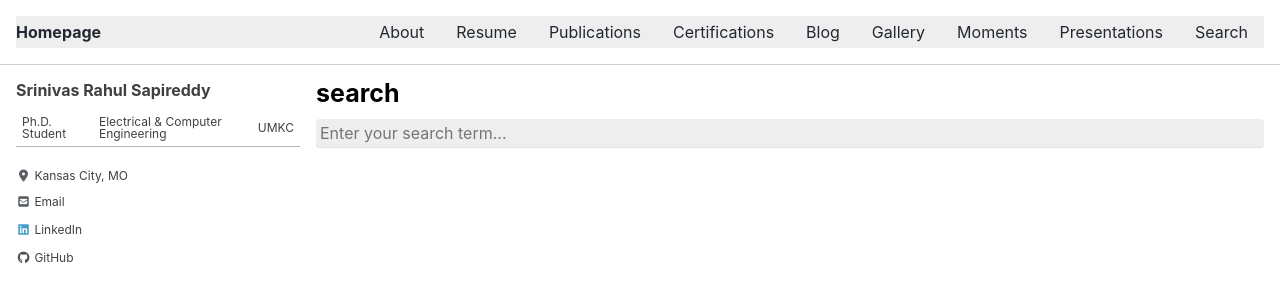
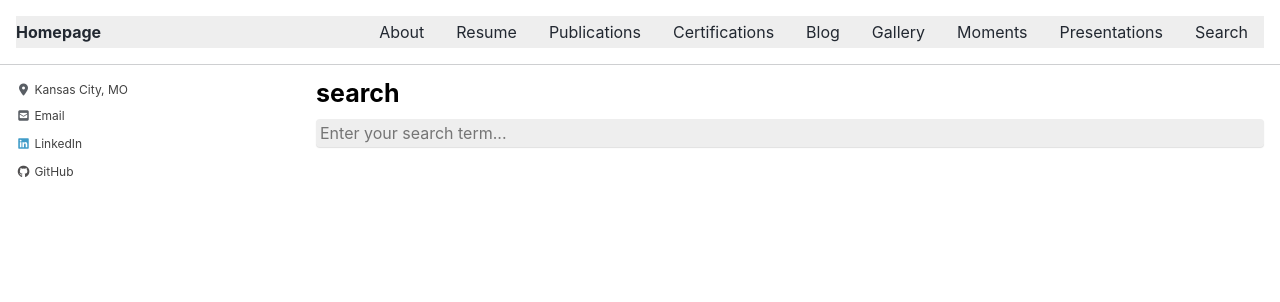
Before and after one commit to srsapireddy/srsapireddy.github.io, a Jekyll site: the page built from _pages/search.md, in a window 1280 px wide and 900 px high. Shown: the top 302 px of the window. Built offline with Jekyll 4.4.1, drawn with Linux system fonts in a browser that asks for light colours; cached includes are drawn as plain includes; nearby versions of some CDN libraries.

Commit message:
Update _config.yml

```diff
--- a/_config.yml
+++ b/_config.yml
@@ -107,9 +107,9 @@ analytics:
 
 # Site Author (Sidebar Bio)
 author:
-  name             : "Srinivas Rahul Sapireddy"
+  name             :
   avatar           :
-  bio              : "Ph.D. Student | Electrical & Computer Engineering | UMKC"
+  bio              :
   location         : "Kansas City, MO"
   email            : "sapireddysrinivas2020@gmail.com"
   github           : "srsapireddy"
```
